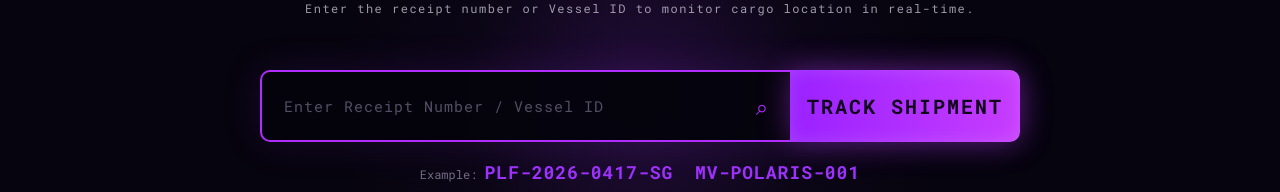
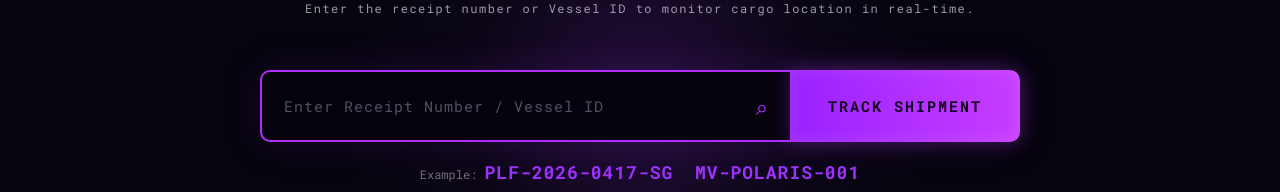
Before and after one commit to yohanagriselda/thalassa-app, a Next.js app: page /tracking in a window 1280 px wide. Shown: the part 329-521 px from the top of the page. Built offline with nearby package versions, Linux system fonts and the light colour scheme.

Commit message:
update dikit-gabby

```diff
--- a/app/globals.css
+++ b/app/globals.css
@@ -602,18 +602,41 @@ a {
 }
 
 .tracking-submit {
+  height: 72px;
   border: none;
   border-radius: 0 10px 10px 0;
   background: linear-gradient(90deg, #9a21ff, #c73dff);
   color: #13041d;
   font-family: "Roboto Mono", monospace;
-  font-size: 20px;
+  font-size: 15px;
   font-weight: 700;
   letter-spacing: 2px;
   cursor: pointer;
   box-shadow:
-    0 0 30px rgba(187, 58, 255, 0.42),
-    inset 0 0 18px rgba(255, 255, 255, 0.14);
+    0 0 20px rgba(187, 58, 255, 0.32),
+    inset 0 0 18px rgba(255, 255, 255, 0.12);
+  transition:
+    background 0.25s ease,
+    box-shadow 0.25s ease,
+    transform 0.12s ease,
+    filter 0.25s ease;
+}
+
+.tracking-submit:hover {
+  background: linear-gradient(90deg, #b43cff, #df69ff);
+  box-shadow:
+    0 0 28px rgba(206, 88, 255, 0.5),
+    0 0 42px rgba(173, 47, 255, 0.28),
+    inset 0 0 18px rgba(255, 255, 255, 0.16);
+  filter: brightness(1.05);
+}
+
+.tracking-submit:active {
+  background: linear-gradient(90deg, #8618de, #b533f0);
+  box-shadow:
+    0 0 14px rgba(160, 47, 255, 0.26),
+    inset 0 0 16px rgba(255, 255, 255, 0.1);
+  transform: scale(0.985);
 }
 
 .tracking-example {
```
